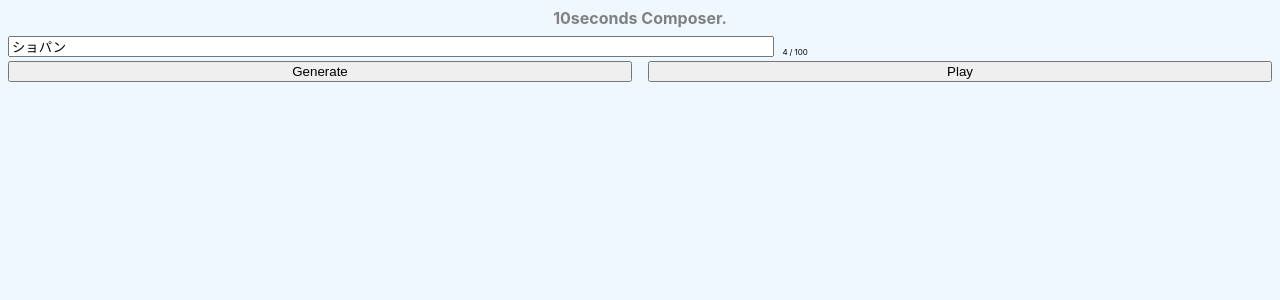
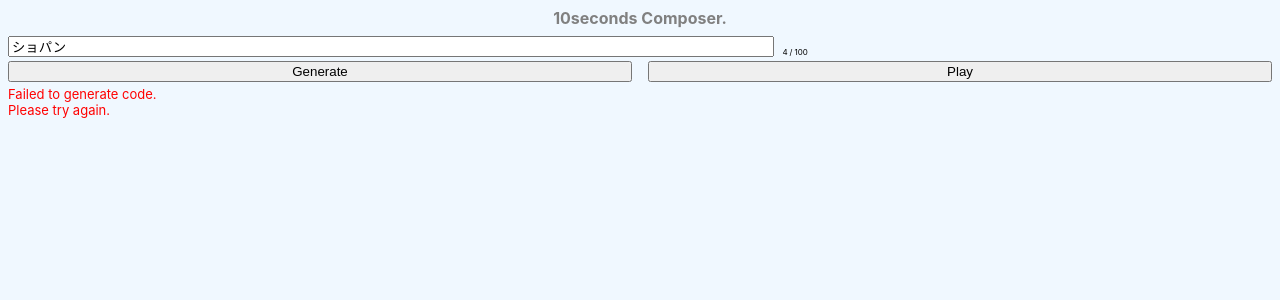
Before and after one commit to shimabox/10seconds-composer, a React (Create React App) app: page / in a window 1280 px wide. Both pictures are taken after a click on the button "Generate". Shown: the top 300 px of the page. Built offline with nearby package versions, Linux system fonts and the light colour scheme; no server answers.

Commit message:
:+1: Reduxで状態管理するように変更

```diff
--- a/src/components/Form.tsx
+++ b/src/components/Form.tsx
@@ -1,12 +1,14 @@
-import React, { useState } from 'react';
+import React from 'react';
+import { useDispatch, useSelector } from 'react-redux';
 import { useFormik } from 'formik';
 import styled from 'styled-components';
 import validationSchema from './validationSchema';
 import Player from './Player';
-import { CodeStructureType, FormValues } from '../types';
+import { FormValues } from '../types';
 import { MaxComposerNameLength } from '../constants/constraints';
-import { setCodeStructureToStorage } from '../storage';
-import caller from '../api/caller';
+import { AppDispatch, RootState } from '../store';
+import { fetchData } from '../modules/dataReducer';
+import { ApiResponseStatus } from '../enums';
 
 const FormStyle = styled.form`
   padding: 0 .5rem;
@@ -69,7 +71,15 @@ const GeneratingMessageWrapper = styled.div`
 `;
 
 const Form: React.FC = () => {
-  const [isSuccessGen, setSuccessGen] = useState(true);
+  const dispatch = useDispatch<AppDispatch>();
+  const status = useSelector((state: RootState) => state.data.status);
+
+  const isLoading = (status: ApiResponseStatus) => {
+    return status === ApiResponseStatus.Loading;
+  }
+  const isFailed = (status: ApiResponseStatus) => {
+    return status === ApiResponseStatus.Failed;
+  }
 
   const initialValues: FormValues = {
     name: 'ショパン'
@@ -83,16 +93,8 @@ const Form: React.FC = () => {
   const formik = useFormik({
     initialValues: initialValues,
     validationSchema: validationSchema,
-    onSubmit: async (values: FormValues, actions) => {
-      try {
-        const response: CodeStructureType = await caller(values);
-        setCodeStructureToStorage(response);
-        setSuccessGen(true);
-      } catch (error) {
-        console.error(error);
-      } finally {
-        actions.setSubmitting(false);
-      }
+    onSubmit: async (values: FormValues) => {
+      dispatch(fetchData(values));
     },
   });
 
@@ -118,15 +120,15 @@ const Form: React.FC = () => {
           <ErrorMessageWrapper>{formik.errors.name}</ErrorMessageWrapper> : null
         }
         <ButtonWrapper>
-          <button type='submit' disabled={formik.isSubmitting}>Generate</button>
+          <button type='submit' disabled={isLoading(status)}>Generate</button>
           <Player />
         </ButtonWrapper>
-        {!isSuccessGen
-          ? <ErrorMessageWrapper>Failed to generate code.<br/>Please try again.</ErrorMessageWrapper>
+        {isLoading(status)
+          ? <GeneratingMessageWrapper><div>Generating...</div></GeneratingMessageWrapper>
           : null
         }
-        {formik.isSubmitting
-          ? <GeneratingMessageWrapper><div>Generating...</div></GeneratingMessageWrapper>
+        {isFailed(status)
+          ? <ErrorMessageWrapper>Failed to generate code.<br/>Please try again.</ErrorMessageWrapper>
           : null
         }
       </FormStyle>
--- a/src/components/Player.tsx
+++ b/src/components/Player.tsx
@@ -1,9 +1,10 @@
 import React, { useState } from 'react';
+import { useSelector } from 'react-redux';
 import { PolySynth, Synth, Time, Transport, start } from 'tone';
 import { CodeStructureType } from '../types';
-import { getCodeStructureFromStorage } from '../storage';
 import { DefaultCodeStructure } from '../constants/codeStructure';
 import { MaxSoundTimeInSeconds } from '../constants/constraints';
+import { RootState } from '../store';
 
 const synth = new PolySynth(Synth).toDestination();
 
@@ -24,12 +25,12 @@ const scheduleProgression = (codeStructure: CodeStructureType) => {
 
 const Player: React.FC = () => {
   const [buttonLabel, setButtonLabel] = useState('Play');
+  const data = useSelector((state: RootState) => state.data.items);
 
   const handleClick = async () => {
     if (Transport.state === 'stopped') {
       await start();
-      const storedCodeStructure = getCodeStructureFromStorage();
-      const codeStructure = storedCodeStructure ? JSON.parse(storedCodeStructure) : DefaultCodeStructure;
+      const codeStructure = data.length > 0 ? data : DefaultCodeStructure;
       scheduleProgression(codeStructure);
       Transport.start();
       setButtonLabel('Stop');
--- a/src/index.tsx
+++ b/src/index.tsx
@@ -1,15 +1,19 @@
 import React from 'react';
 import ReactDOM from 'react-dom/client';
-import './index.css';
+import { Provider } from 'react-redux';
 import App from './App';
 import reportWebVitals from './reportWebVitals';
+import store from './store';
+import './index.css';
 
 const root = ReactDOM.createRoot(
   document.getElementById('root') as HTMLElement
 );
 root.render(
   <React.StrictMode>
-    <App />
+    <Provider store={store}>
+      <App />
+    </Provider>
   </React.StrictMode>
 );
 
--- a/src/storage/index.ts
+++ /dev/null
@@ -1,11 +0,0 @@
-import { CodeStructureType } from "../types";
-
-const codeStructureKeyName = 'codeStructure'
-
-export const setCodeStructureToStorage = (response: CodeStructureType) => {
-  sessionStorage.setItem(codeStructureKeyName, JSON.stringify(response));
-}
-
-export const getCodeStructureFromStorage = () => {
-  return sessionStorage.getItem(codeStructureKeyName);
-}
```
